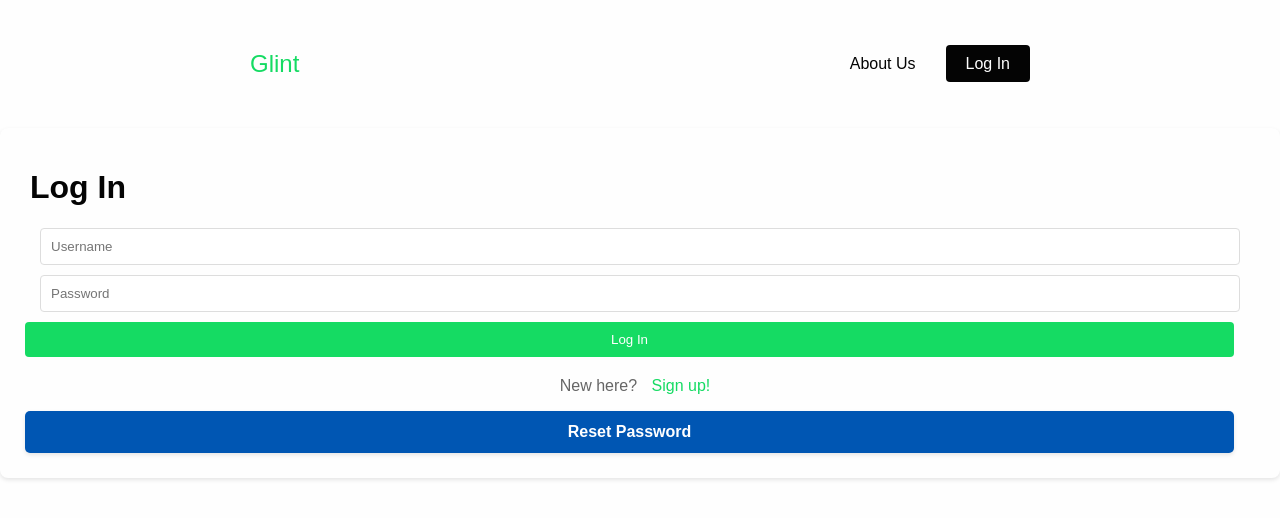
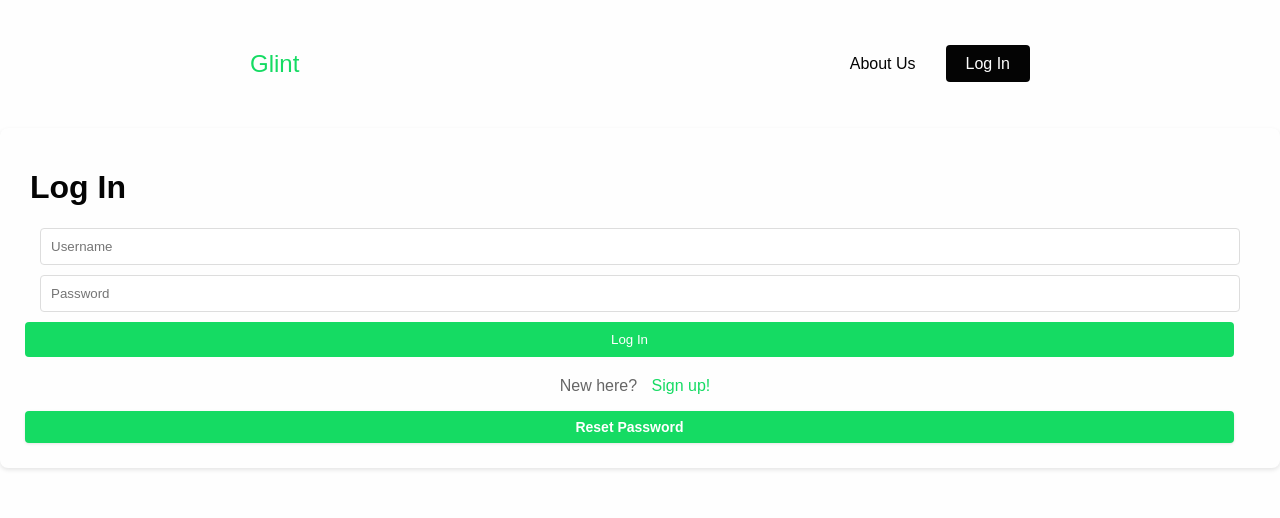
Before and after one commit to vectorsquad/glint-web, a React (Vite) app: page /login in a window 1280 px wide. Shown: the top 518 px of the page. Built offline with nearby package versions, Linux system fonts and the light colour scheme.

Commit message:
fix button again :-|

```diff
--- a/src/pages/LoginPage.tsx
+++ b/src/pages/LoginPage.tsx
@@ -50,16 +50,16 @@ const LoginPage: React.FC = () => {
 
   const resetPasswordButtonStyle = {
     marginTop: '10px',
-    padding: '12px 20px',
-    backgroundColor: '#0056b3',
-    color: '#ffffff',
+    padding: '8px 12px',
+    backgroundColor: '#15db63',
+    color: '#fff',
     border: 'none',
-    borderRadius: '5px',
+    borderRadius: '4px',
     cursor: 'pointer',
     transition: 'background-color 0.3s, box-shadow 0.3s',
-    fontSize: '16px',
+    fontSize: '14px',
     fontWeight: 'bold',
-    boxShadow: '0 2px 4px rgba(0, 0, 0, 0.1)',
+    boxShadow: '0 1px 3px rgba(0, 0, 0, 0.1)',
   };
 
   return (
```
